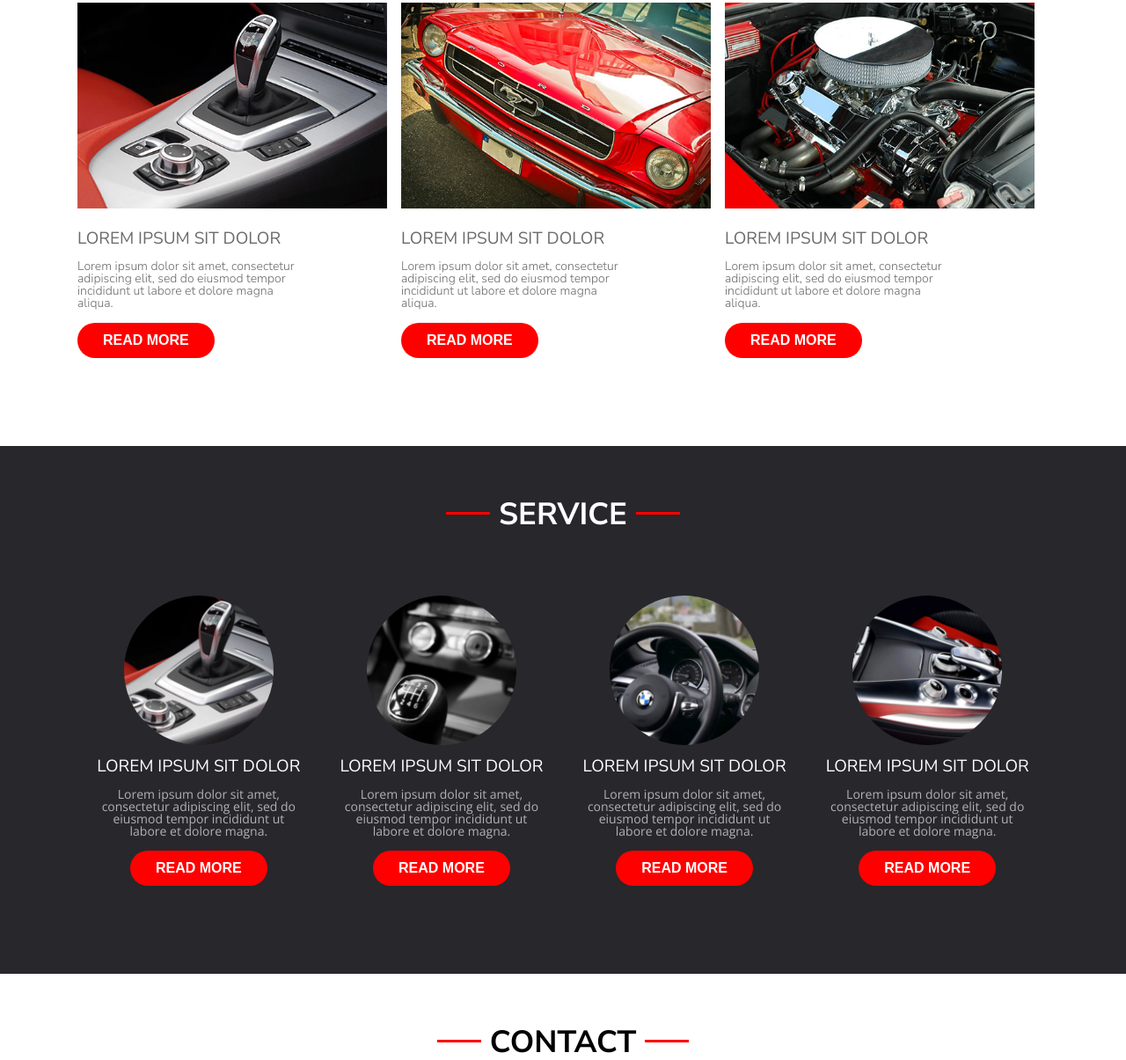
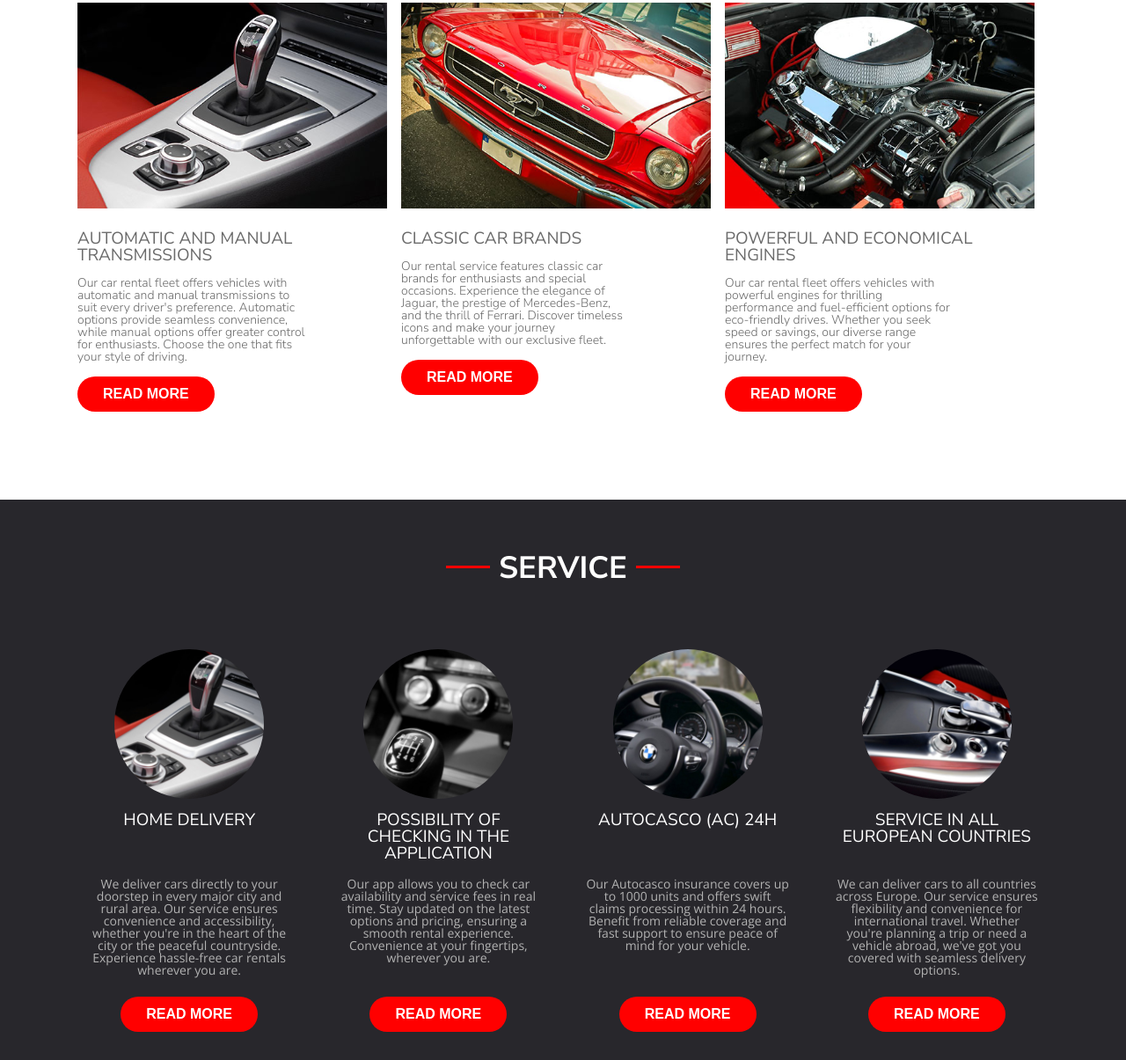
Before and after one commit to schodekWgorach/ps001_car-sharing, a plain HTML site: page index.html in a window 1280 px wide. Shown: the part 958-2163 px from the top of the page at 88% size. Drawn offline with nearby package versions, Linux system fonts and the light colour scheme.

Commit message:
working with CSS and text

```diff
--- a/css/style.css
+++ b/css/style.css
@@ -276,6 +276,7 @@ body {
     display: flex;
     flex-direction: column;
     align-items: center;
+    text-align: center;
     margin-right: 45px;
 }
 
@@ -290,6 +291,8 @@ body {
     font-weight: 400;
     color: var(--bg-lightcolor);
     text-transform: uppercase;
+    min-height: 60px;
+
 }
 
 .service-box-text {
@@ -300,6 +303,7 @@ body {
     color: rgba(178, 178, 178, 1);
     text-align: center;
     width: 231px;
+    min-height: 120px;
 }
 
 .service-box-button {
--- a/index.html
+++ b/index.html
@@ -39,7 +39,7 @@
     <div class="banner-overlay"></div>
     <div class="container">
         <h1 class="banner-title">car sharing</h1>
-        <p class="banner-text">Lorem ipsum dolor sit amet, consectetur adipiscing elit, sed do eiusmod tempor incididunt ut labore et dolore magna aliqua. Ut enim ad minim veniam, quis nostrud exercitation ullamco laboris nisi ut aliquip ex ea commodo consequat.</p>
+        <p class="banner-text">Our car rental service offers a wide range of vehicles tailored to your needs. From compact cars to SUVs, we ensure quality and affordability. Book easily through our app and enjoy seamless travel solutions.</p>
         <div class="banner-buttons">
             <button class="button-red banner-button">share a car</button>
             <button class="button-white banner-button">key features</button>
@@ -55,20 +55,20 @@
         <div class="blog-boxes">
             <article class="blog-box">
                 <img class="blog-box-image" src="assets/blog-photo1.png" />
-                <h3 class="blog-box-title">Lorem ipsum sit dolor</h3>
-                <p class="blog-box-text">Lorem ipsum dolor sit amet, consectetur adipiscing elit, sed do eiusmod tempor incididunt ut labore et dolore magna aliqua.</p>
+                <h3 class="blog-box-title">Automatic and manual transmissions</h3>
+                <p class="blog-box-text">Our car rental fleet offers vehicles with automatic and manual transmissions to suit every driver's preference. Automatic options provide seamless convenience, while manual options offer greater control for enthusiasts. Choose the one that fits your style of driving.</p>
                 <button class="button-red blog-box-button">read more</button>
             </article>
             <article class="blog-box">
                 <img class="blog-box-image" src="assets/blog-photo2.png" />
-                <h3 class="blog-box-title">Lorem ipsum sit dolor</h3>
-                <p class="blog-box-text">Lorem ipsum dolor sit amet, consectetur adipiscing elit, sed do eiusmod tempor incididunt ut labore et dolore magna aliqua.</p>
+                <h3 class="blog-box-title">Classic car brands</h3>
+                <p class="blog-box-text">Our rental service features classic car brands for enthusiasts and special occasions. Experience the elegance of Jaguar, the prestige of Mercedes-Benz, and the thrill of Ferrari. Discover timeless icons and make your journey unforgettable with our exclusive fleet.</p>
                 <button class="button-red blog-box-button">read more</button>
             </article>
             <article class="blog-box">
                 <img class="blog-box-image" src="./assets/blog-photo3.png" />
-                <h3 class="blog-box-title">Lorem ipsum sit dolor</h3>
-                <p class="blog-box-text">Lorem ipsum dolor sit amet, consectetur adipiscing elit, sed do eiusmod tempor incididunt ut labore et dolore magna aliqua.</p>
+                <h3 class="blog-box-title">powerful and economical engines</h3>
+                <p class="blog-box-text">Our car rental fleet offers vehicles with powerful engines for thrilling performance and fuel-efficient options for eco-friendly drives. Whether you seek speed or savings, our diverse range ensures the perfect match for your journey.</p>
                 <button class="button-red blog-box-button">read more</button>
             </article>
         </div>
@@ -80,26 +80,26 @@
         <div class="service-boxes">
             <article class="service-box">
                 <img class="service-box-image" src="assets/mini1.png" />
-                <h3 class="service-box-title">lorem ipsum sit dolor</h3>
-                <p class="service-box-text">Lorem ipsum dolor sit amet, consectetur adipiscing elit, sed do eiusmod tempor incididunt ut labore et dolore magna.</p>
+                <h3 class="service-box-title">home delivery</h3>
+                <p class="service-box-text">We deliver cars directly to your doorstep in every major city and rural area. Our service ensures convenience and accessibility, whether you're in the heart of the city or the peaceful countryside. Experience hassle-free car rentals wherever you are.</p>
                 <button class="button-red service-box-button">read more</button>
             </article>
             <article class="service-box">
                 <img class="service-box-image" src="assets/mini2.png" />
-                <h3 class="service-box-title">lorem ipsum sit dolor</h3>
-                <p class="service-box-text">Lorem ipsum dolor sit amet, consectetur adipiscing elit, sed do eiusmod tempor incididunt ut labore et dolore magna.</p>
+                <h3 class="service-box-title">possibility of checking in the application</h3>
+                <p class="service-box-text">Our app allows you to check car availability and service fees in real time. Stay updated on the latest options and pricing, ensuring a smooth rental experience. Convenience at your fingertips, wherever you are.</p>
                 <button class="button-red service-box-button">read more</button>
             </article>
             <article class="service-box">
                 <img class="service-box-image" src="assets/mini3.png" />
-                <h3 class="service-box-title">lorem ipsum sit dolor</h3>
-                <p class="service-box-text">Lorem ipsum dolor sit amet, consectetur adipiscing elit, sed do eiusmod tempor incididunt ut labore et dolore magna.</p>
+                <h3 class="service-box-title">Autocasco (AC) 24h</h3>
+                <p class="service-box-text">Our Autocasco insurance covers up to 1000 units and offers swift claims processing within 24 hours. Benefit from reliable coverage and fast support to ensure peace of mind for your vehicle.</p>
                 <button class="button-red service-box-button">read more</button>
             </article>
             <article class="service-box">
                 <img class="service-box-image" src="assets/mini4.png" />
-                <h3 class="service-box-title">lorem ipsum sit dolor</h3>
-                <p class="service-box-text">Lorem ipsum dolor sit amet, consectetur adipiscing elit, sed do eiusmod tempor incididunt ut labore et dolore magna.</p>
+                <h3 class="service-box-title">service in all European countries</h3>
+                <p class="service-box-text">We can deliver cars to all countries across Europe. Our service ensures flexibility and convenience for international travel. Whether you're planning a trip or need a vehicle abroad, we've got you covered with seamless delivery options.</p>
                 <button class="button-red service-box-button">read more</button>
             </article>
         </div>
```
